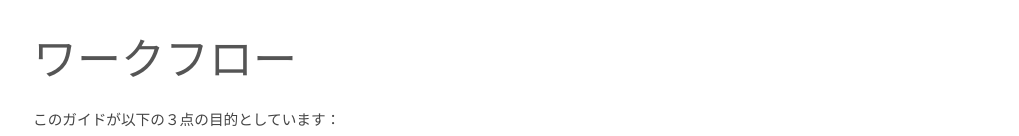
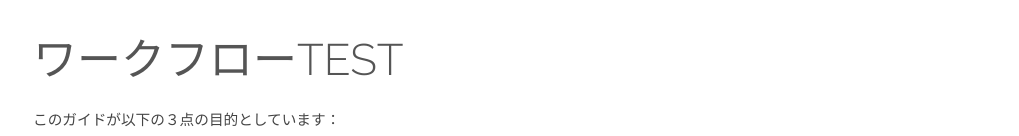
Before and after one commit to inpact-hodgson/inpact-hodgson.github.io, a plain HTML site: page index.html in a window 1280 px wide. Shown: the part 303-439 px from the top of the page, without its empty margins (31-1050 px from the left). Drawn offline with Linux system fonts and the light colour scheme; a script that the page names is missing.

Commit message:
test commit

```diff
--- a/index.html
+++ b/index.html
@@ -11,7 +11,7 @@
 
 <p><img src="https://inpact.ne.jp/hodgson/img/inpact-logo.png" alt="Inpact logo"></p>
 
-<h1 id="toc_0">ワークフロー</h1>
+<h1 id="toc_0">ワークフローTEST</h1>
 
 <p>このガイドが以下の３点の目的としています：</p>
 
```
